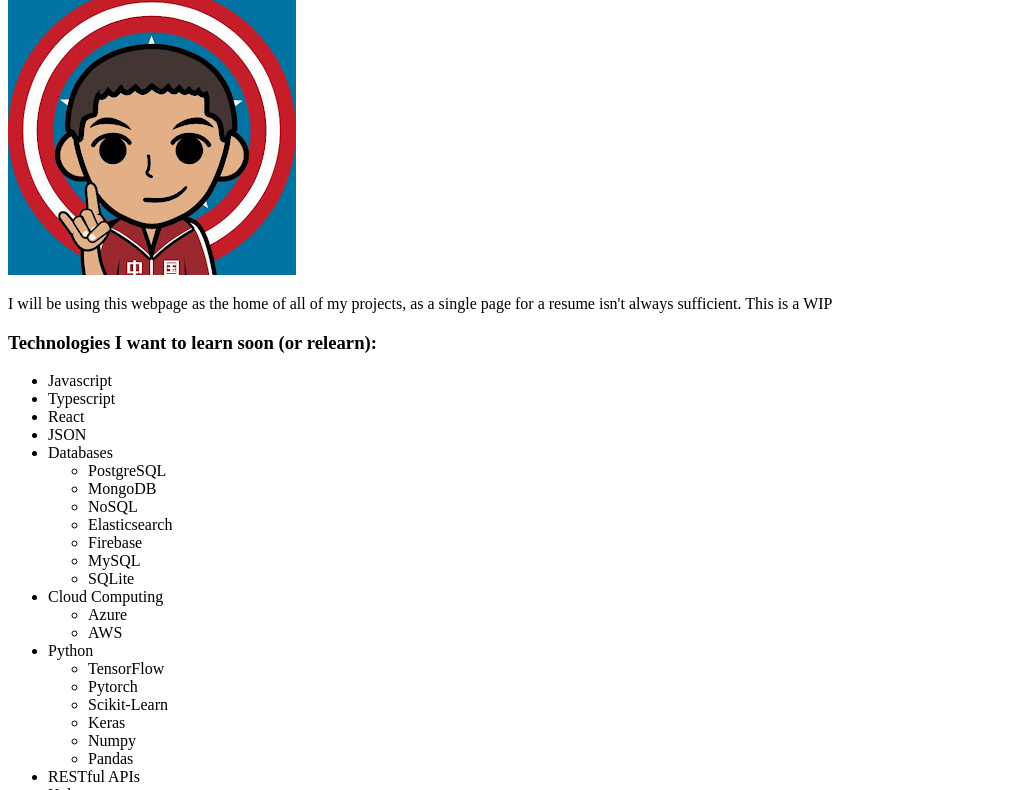
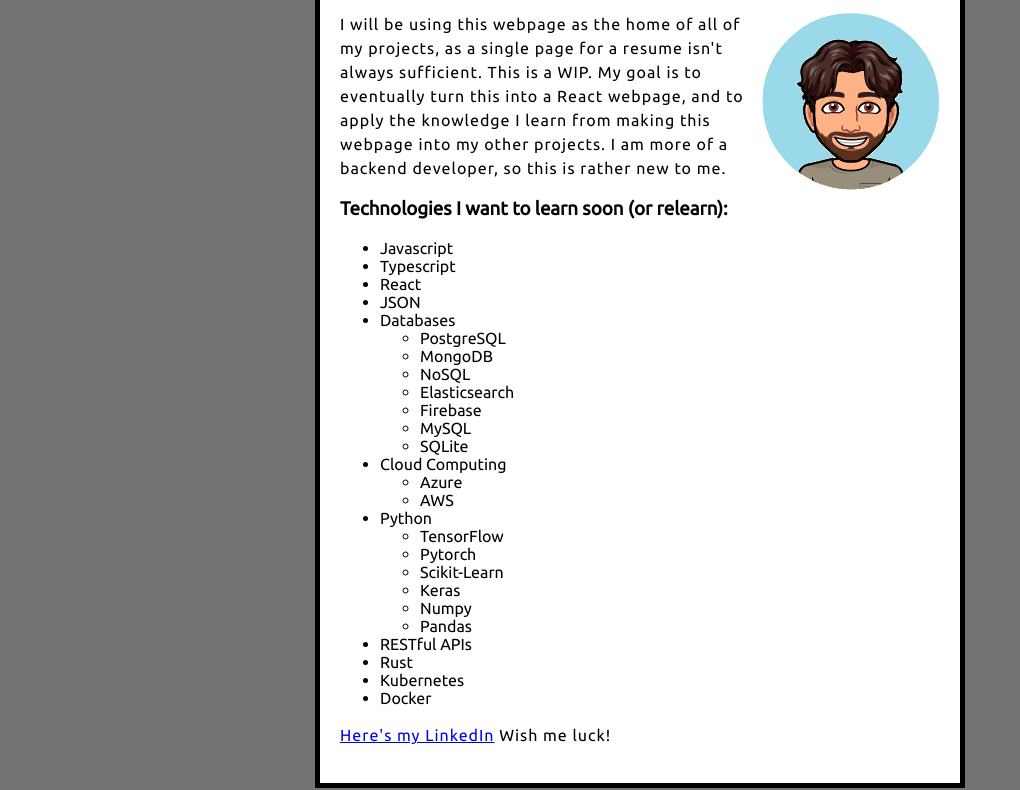
Before and after one commit to Cbooch13/Cbooch13.github.io, a plain HTML site: page index.html in a window 1280 px wide. Shown: the part 93-883 px from the top of the page, without its empty margins (0-1020 px from the left). Drawn offline with Linux system fonts and the light colour scheme.

Commit message:
Finished css basics

```diff
--- a/index.html
+++ b/index.html
@@ -3,14 +3,23 @@
   <head>
     <meta charset="utf-8" />
     <meta name="viewport" content="width=device-width" />
+    <link href="styles/style.css" rel="stylesheet" />
+    <link rel="preconnect" href="https://fonts.googleapis.com">
+    <link rel="preconnect" href="https://fonts.gstatic.com" crossorigin>
+    <link href="https://fonts.googleapis.com/css2?family=Ubuntu&display=swap" rel="stylesheet">
     <title>Resume | CJB</title>
   </head>
   <body>
     <h1>Resume</h1>
-    <img src="images/animated_profile_pic.jpg" alt="Animated profile picture" />
+    <img align="right" src="images/bitmoji.png" alt="Animated profile picture" />
 
-    <p>
-        I will be using this webpage as the home of all of my projects, as a single page for a resume isn't always sufficient.  This is a WIP
+    <p id="intro">
+        I will be using this webpage as the home of all of my projects, as a single page for a resume
+         isn't always sufficient.  This is a WIP.  My goal is to eventually turn this into a React webpage,
+         and to apply the knowledge I learn from making this webpage into my other projects.  I am more
+         of a backend developer, so this is rather new to me.
+    </p>
+    <p id="tech-learning">
     <h3>Technologies I want to learn soon (or relearn):</h3>
     <ul>
         <li>Javascript</li>
@@ -42,11 +51,16 @@
             <li>Pandas</li>
         </ul>
         <li>RESTful APIs</li>
+        <li>Rust</li>
         <li>Kubernetes</li>
         <li>Docker</li>
     </ul>
+    </p>
 
+    <p>
     <a href="https://www.linkedin.com/in/caleb-bucci-59379922b/" target="_blank" rel="noopener noreferrer">Here's my LinkedIn</a>
+
+        Wish me luck!
     </p>
 
 
--- /dev/null
+++ b/styles/style.css
@@ -0,0 +1,27 @@
+html {
+    font-family: "Ubuntu", sans-serif;
+    font-weight: 400;
+    font-style: normal;
+    background-color: #737472;
+  }
+
+p {
+    font-size: 16px;
+    line-height: 1.5;
+    letter-spacing: 1px;
+}
+
+body {
+    width: 600px;
+    margin: 0 auto;
+    background-color: white;
+    padding: 0 20px 20px 20px;
+    border: 5px solid black;
+
+}
+
+h1 {
+    font-size: 40px;
+    text-align: center;
+    text-shadow: 3px 3px 1px rgb(168, 168, 168);
+}
```
Also changed, not shown: images/bitmoji.png (added).
